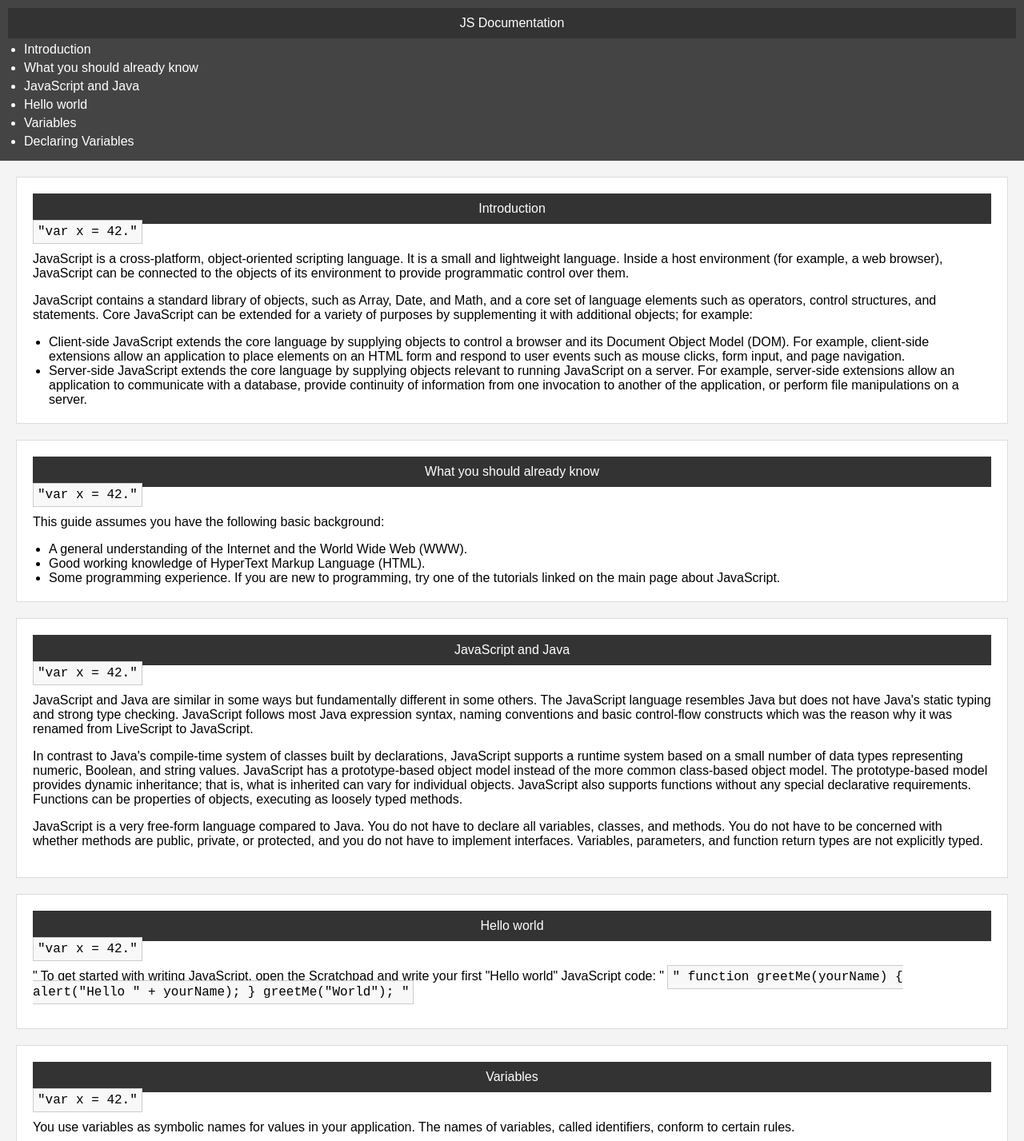
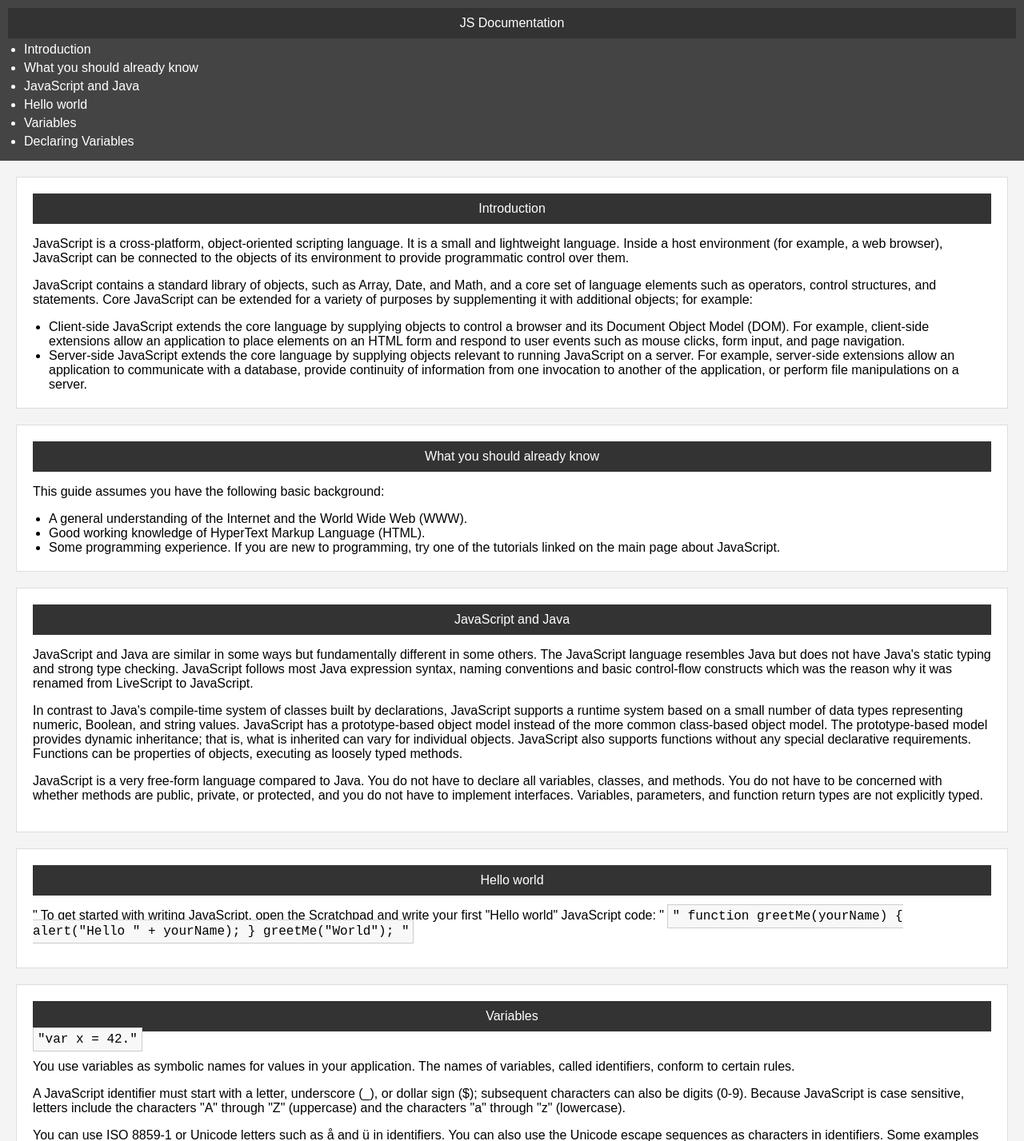
Before and after one commit to Alicansan/Alicansan.github.io, a plain HTML site: page Documentation_Page/index.html in a window 1280 px wide. Shown: the top 1427 px of the page at 80% size. Drawn offline with Linux system fonts and the light colour scheme.

Commit message:
deleted silly code snippets

```diff
--- a/Documentation_Page/index.html
+++ b/Documentation_Page/index.html
@@ -24,7 +24,7 @@
 
       <section class="main-section" id="introduction">
         <header>Introduction</header>
-        <code>"var x = 42."</code>
+
           <p>JavaScript is a cross-platform, object-oriented scripting language. It is a small and lightweight language. Inside a host environment (for example, a web browser), JavaScript can be connected to the objects of its environment to provide programmatic control over them.</p>
           <p>JavaScript contains a standard library of objects, such as Array, Date, and Math, and a core set of language elements such as operators, control structures, and statements. Core JavaScript can be extended for a variety of purposes by supplementing it with additional objects; for example:</p>
           <ul>
@@ -35,7 +35,7 @@
 
       <section class="main-section" id="What_you_should_already_know">
         <header>What you should already know</header>
-       <code>"var x = 42."</code>
+
           <p>This guide assumes you have the following basic background:</p>
           <ul>
             <li>A general understanding of the Internet and the World Wide Web (WWW).</li>
@@ -47,7 +47,7 @@
 
       <section class="main-section" id="JavaScript_and_Java">
         <header>JavaScript and Java</header>
-       <code>"var x = 42."</code>
+
           <p>JavaScript and Java are similar in some ways but fundamentally different in some others. The JavaScript language resembles Java but does not have Java's static typing and strong type checking. JavaScript follows most Java expression syntax, naming conventions and basic control-flow constructs which was the reason why it was renamed from LiveScript to JavaScript.</p>
           <p>In contrast to Java's compile-time system of classes built by declarations, JavaScript supports a runtime system based on a small number of data types representing numeric, Boolean, and string values. JavaScript has a prototype-based object model instead of the more common class-based object model. The prototype-based model provides dynamic inheritance; that is, what is inherited can vary for individual objects. JavaScript also supports functions without any special declarative requirements. Functions can be properties of objects, executing as loosely typed methods.</p>
           <p>JavaScript is a very free-form language compared to Java. You do not have to declare all variables, classes, and methods. You do not have to be concerned with whether methods are public, private, or protected, and you do not have to implement interfaces. Variables, parameters, and function return types are not explicitly typed.</p>
@@ -56,7 +56,7 @@
 
       <section class="main-section" id="Hello_world">
       <header>Hello world</header>
-      <code>"var x = 42."</code>
+
       <p>" To get started with writing JavaScript, open the Scratchpad and write your first "Hello world" JavaScript code: "
         <code>
           " function greetMe(yourName) { alert("Hello " + yourName); }
```
